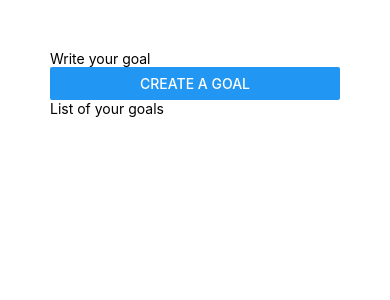
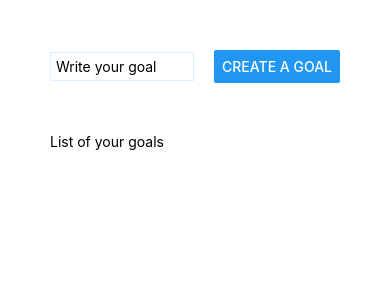
Before and after one commit to ramgrigoryan/firstProject, a React Native app: screen / in a window 390 px wide. Shown: the top 300 px of the page. Built offline with nearby package versions, Linux system fonts and the light colour scheme.

Commit message:
improving layout

```diff
--- a/App.js
+++ b/App.js
@@ -3,8 +3,8 @@ import { Button, StyleSheet, Text, TextInput, View } from "react-native";
 export default function App() {
   return (
     <View style={styles.appContainer}>
-      <View>
-        <TextInput placeholder="Write your goal" />
+      <View style={styles.userInteractionBlock}>
+        <TextInput style={styles.textInput} placeholder="Write your goal" />
         <Button title="Create a goal" />
       </View>
       <View>
@@ -18,4 +18,18 @@ const styles = StyleSheet.create({
   appContainer: {
     padding: 50,
   },
+  userInteractionBlock: {
+    flexDirection: "row",
+    alignItems: "center",
+    justifyContent: "space-between",
+    gap: 20,
+    marginBottom: 50,
+  },
+  textInput: {
+    borderWidth: 1,
+    borderColor: "#DEF",
+    padding: 5,
+    width: "50%",
+    overflow: "hidden",
+  },
 });
```
